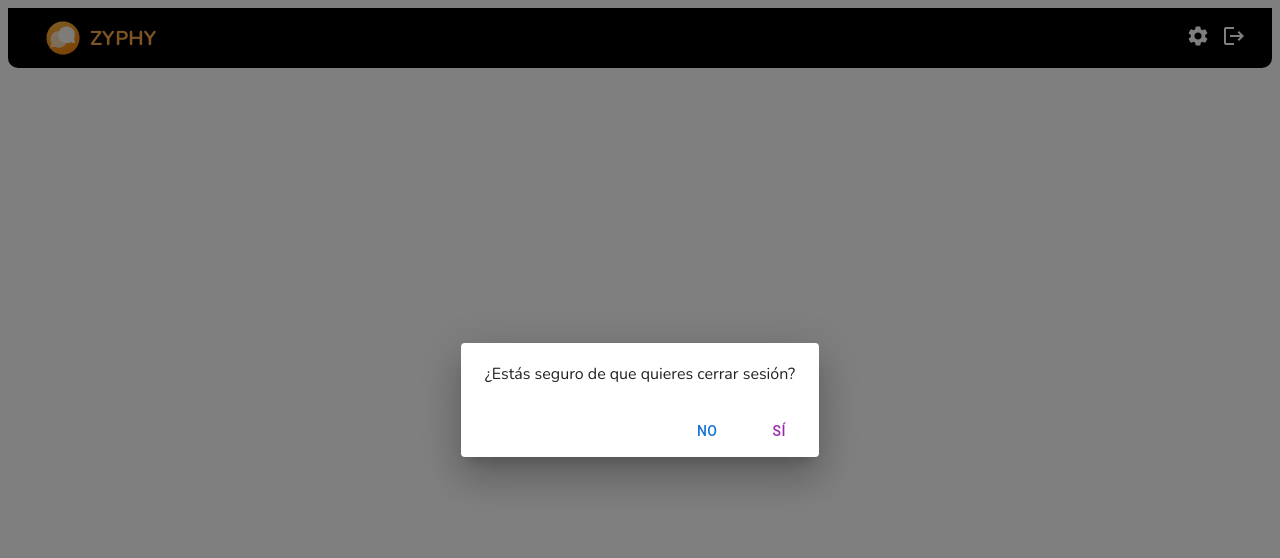
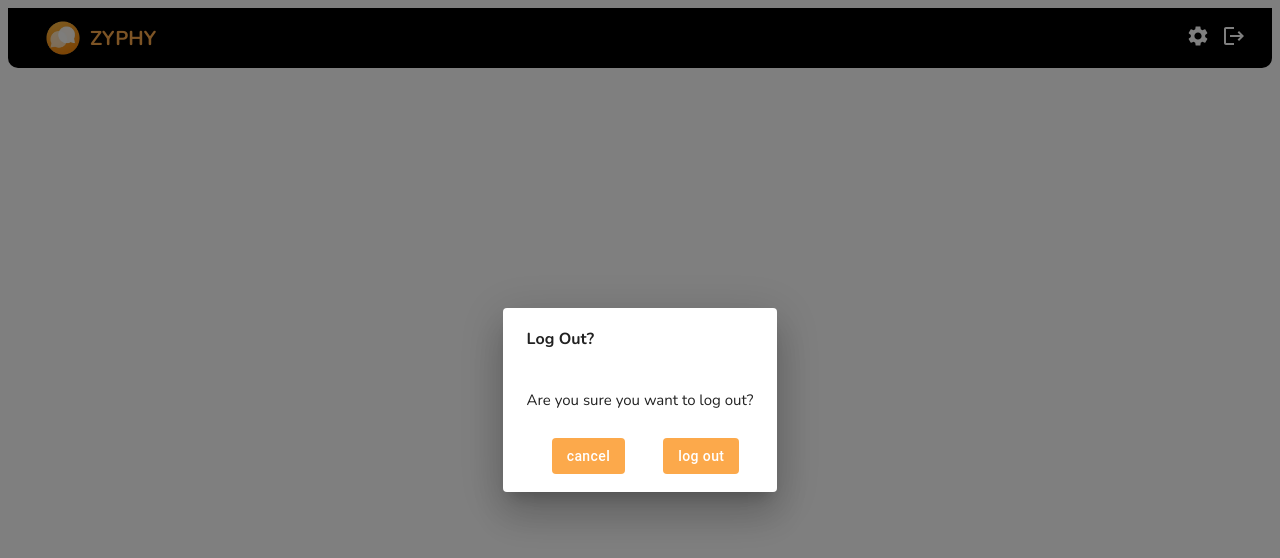
Before and after one commit to Nicessly/vitejs-vite-yivnppend, a React (Vite) app: page / in a window 1280 px wide. Both pictures are taken after a click on the button 1234 px from the left and 38 px from the top of the page. Shown: the top 558 px of the page. Built offline with nearby package versions, Linux system fonts and the light colour scheme.

Commit message:
nav listo y el dialogo

```diff
--- a/src/nav/nav.css
+++ b/src/nav/nav.css
@@ -62,3 +62,32 @@
   .right-section button .MuiSvgIcon-root {
     color: white;
   }
+
+  .custom-dialog-title{
+    font-size: 16px;
+    font-weight: bold;
+    justify-content: center;
+
+  }
+
+  .custom-dialog-content {
+    font-size: 15px;
+  }
+
+  .custom-dialog-actions {
+    justify-content: center;
+  }
+
+  .custom-dialog-actions button {
+    padding: 6px 15px;
+    margin-bottom: 10px;
+    margin-right: 30px;
+    background-color: #fca94b;
+    color: #ffffff;
+    text-transform: lowercase;
+  }
+
+  .custom-dialog-actions button:hover{
+    background-color: #ffffff;
+    color: #fca94b;
+  }
--- a/src/nav/nav.jsx
+++ b/src/nav/nav.jsx
@@ -45,17 +45,17 @@ function Nav() {
       </div>
 
       {/* Diálogo para confirmar logout */}
-      <Dialog open={openLogoutDialog} onClose={handleCloseLogoutDialog}>
-
-        <DialogContent>
-          ¿Estás seguro de que quieres cerrar sesión?
-        </DialogContent>
-        <DialogActions>
-          <Button onClick={handleCloseLogoutDialog} color="primary">
-            No
+      <Dialog open={openLogoutDialog} onClose={handleCloseLogoutDialog} classes={{ paper: 'custom-dialog-paper' }}>
+        <DialogContent className="custom-dialog-title">Log Out?</DialogContent>
+        <DialogContent className="custom-dialog-content">
+        Are you sure you want to log out?
+                </DialogContent>
+        <DialogActions className="custom-dialog-actions">
+          <Button onClick={handleCloseLogoutDialog}>
+            Cancel
           </Button>
-          <Button onClick={handleLogout} color="secondary">
-            Sí
+          <Button onClick={handleLogout} className='rojo'>
+            Log Out
           </Button>
         </DialogActions>
       </Dialog>
```
